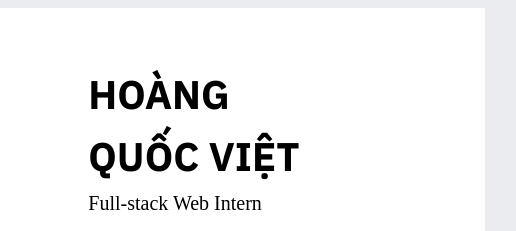
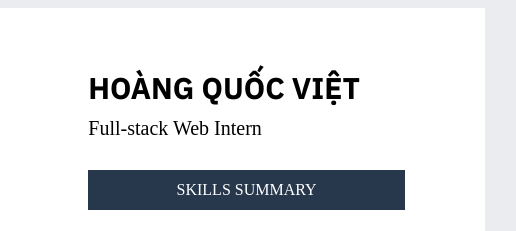
Before and after one commit to viettt76/CV-online, a plain HTML site: page index.html in a window 1280 px wide. Shown: the top 231 px of the page, 552-1068 px from the left. Drawn offline with Linux system fonts and the light colour scheme.

Commit message:
update cv (full name)

```diff
--- a/index.html
+++ b/index.html
@@ -130,7 +130,7 @@
         margin-right: 80px;
       }
       .container-right h1 {
-        font-size: 40px;
+        font-size: 30px;
         font-weight: 700;
         font-family: "IBM Plex Sans", sans-serif;
         margin-bottom: 10px;
@@ -328,8 +328,7 @@
       </div>
       <div class="container-right">
         <div class="full-name-pc">
-          <h1>HOÀNG</h1>
-          <h1>QUỐC VIỆT</h1>
+          <h1>HOÀNG QUỐC VIỆT</h1>
         </div>
         <div class="job-pc">Full-stack Web Intern</div>
         <div>
```
